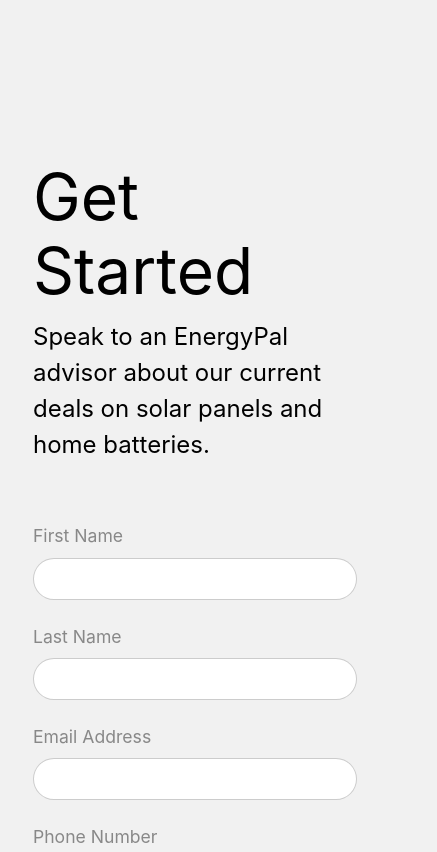
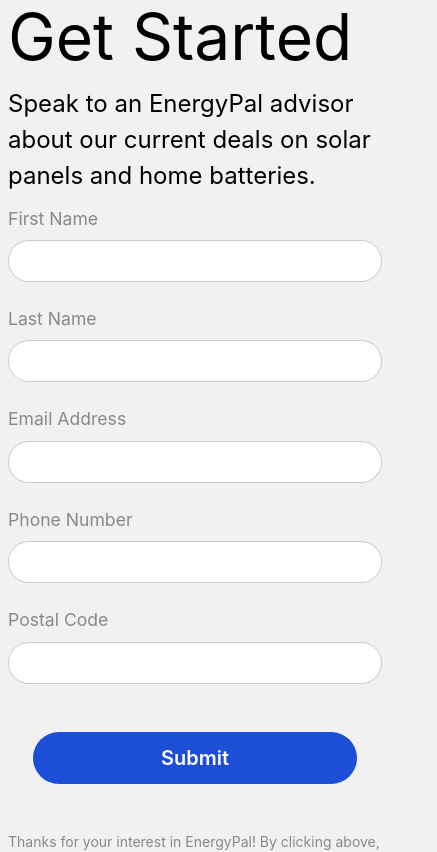
Before and after one commit to energypal/take-home-test, a Next.js app: page / in a window 390 px wide. Shown: the top 852 px of the page, 437 px wide, since content can reach past the window. Built offline with nearby package versions, Linux system fonts and the light colour scheme.

Commit message:
Responsive design check.

```diff
--- a/pages/index.js
+++ b/pages/index.js
@@ -50,8 +50,8 @@
         <title>EnergyPal Take-Home Test</title>
         <link rel="icon" href="/favicon.ico" />
       </Head>
-      <main className={styles.main}>
-        <div className='grid lg:grid-cols-2 gap-12'>
+      <main className={`${styles.main} sm:px-24`}>
+        <div className='grid lg:grid-cols-2 lg:gap-x-20'>
           <div>
             <div>
               <h1 className={styles.title}>
--- a/styles/Home.module.css
+++ b/styles/Home.module.css
@@ -8,10 +8,10 @@
 }
 
 .main {
-  padding: 10rem 5rem;
   flex: 1;
   display: flex;
   flex-direction: column;
+  justify-content: center;
   align-items: center;
 }
 
```
Also changed, not shown: 1 other file (tests, documents, lock files or other folders).
